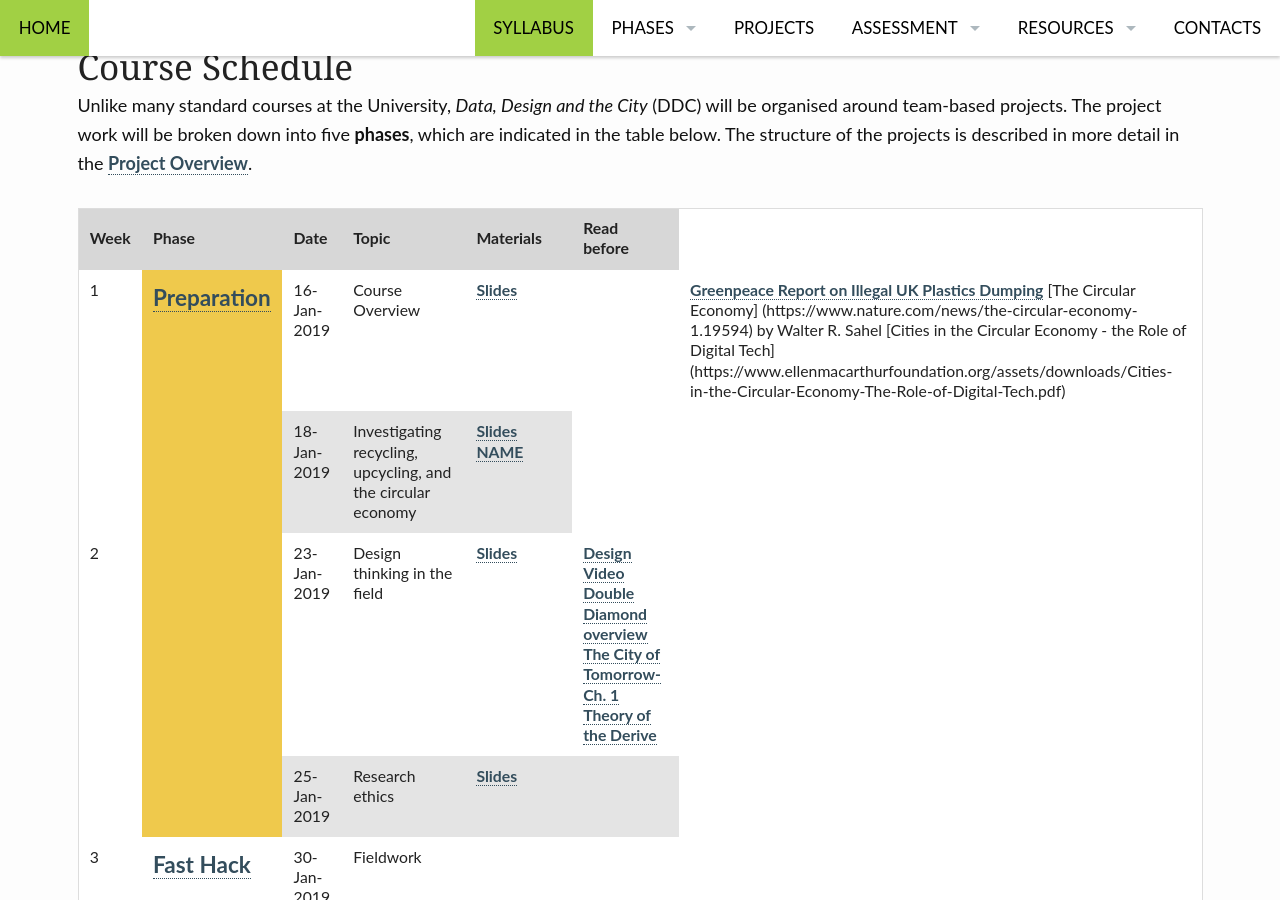
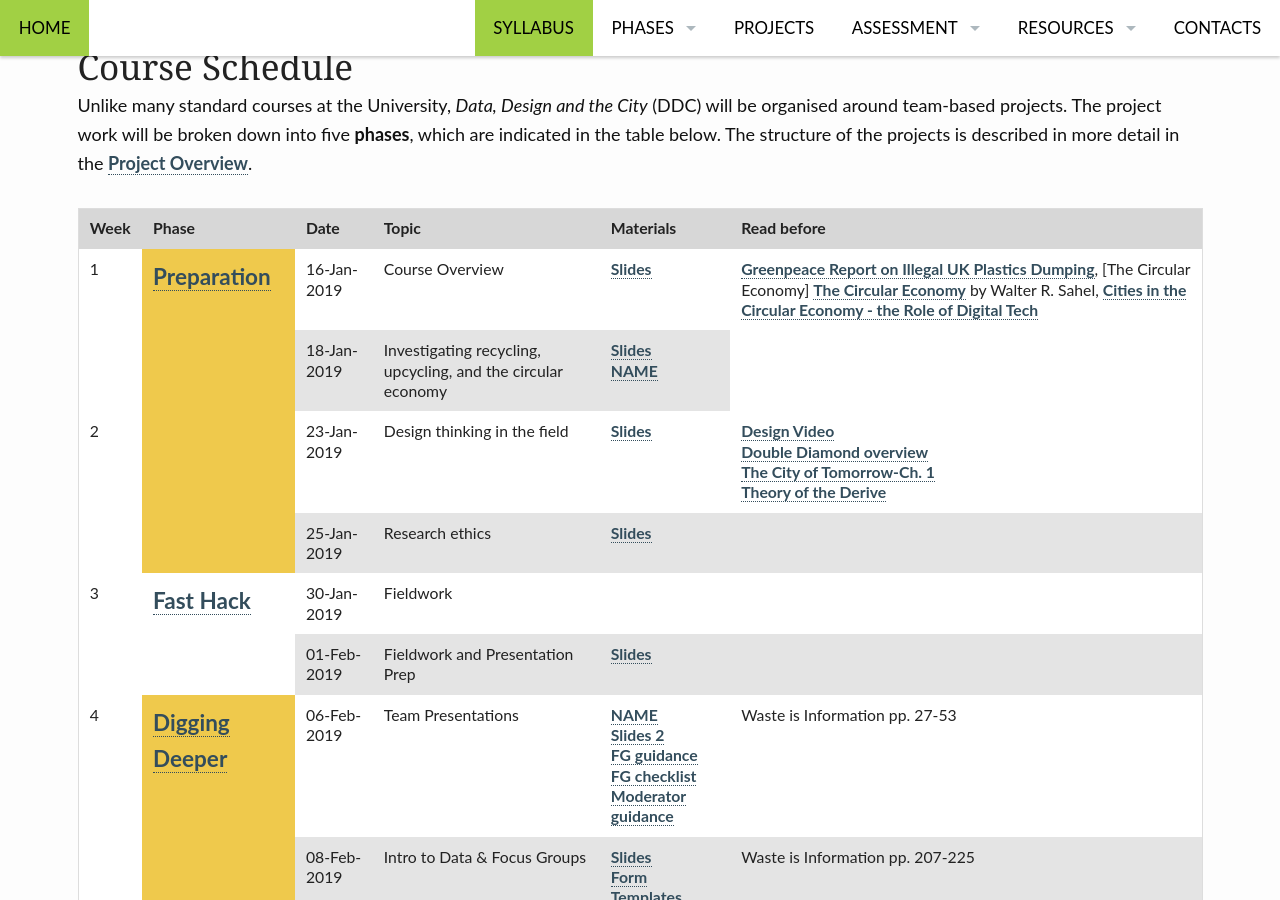
Before and after one commit to edinburghlivinglab/ddc, a Jekyll site: the page built from pages/syllabus.md, in a window 1280 px wide and 900 px high, scrolled down 661 px. Built offline with Jekyll 4.4.1, drawn with Linux system fonts in a browser that asks for light colours; some of the changed lines change nothing that is shown.

Commit message:
Update syllabus.md

```diff
--- a/pages/syllabus.md
+++ b/pages/syllabus.md
@@ -81,10 +81,10 @@ permalink: "/syllabus/"
                 <td>16-Jan-2019</td>
                 <td>Course Overview</td>
                 <td><a href="{{ site.baseurl }}/slides/NAME" target="_blank">Slides</a></td>
-                <td>&nbsp;</td>
-                <td><a href="https://unearthed.greenpeace.org/2018/10/21/uk-household-plastics-found-in-illegal-dumps-in-malaysia/">Greenpeace Report on Illegal UK Plastics Dumping</a>
-                [The Circular Economy] (https://www.nature.com/news/the-circular-economy-1.19594) by Walter R. Sahel
-                [Cities in the Circular Economy - the Role of Digital Tech] (https://www.ellenmacarthurfoundation.org/assets/downloads/Cities-in-the-Circular-Economy-The-Role-of-Digital-Tech.pdf)
+
+                <td><a href="https://unearthed.greenpeace.org/2018/10/21/uk-household-plastics-found-in-illegal-dumps-in-malaysia/">Greenpeace Report on Illegal UK Plastics Dumping</a>,
+                [The Circular Economy] <a href="https://www.nature.com/news/the-circular-economy-1.19594">The Circular Economy</a> by Walter R. Sahel,
+                <a href="https://www.ellenmacarthurfoundation.org/assets/downloads/Cities-in-the-Circular-Economy-The-Role-of-Digital-Tech.pdf">Cities in the Circular Economy - the Role of Digital Tech</a>
 </td>
             </tr>
             <tr>
```
